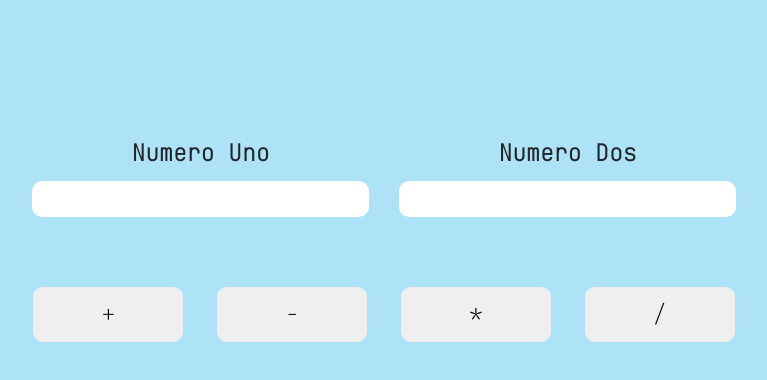
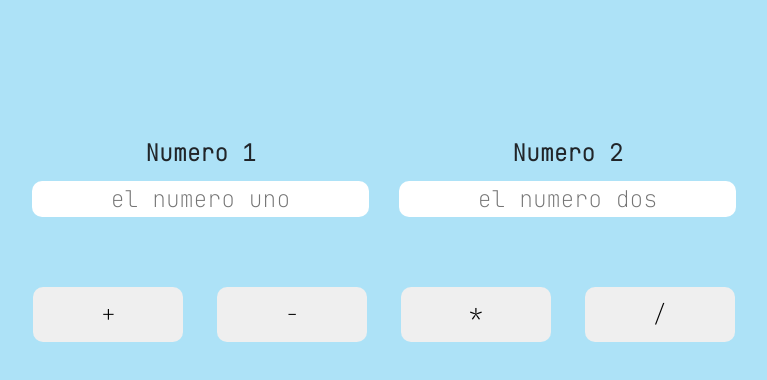
Before and after one commit to SaraMon24/calculadora, a plain HTML site: page index.html in a window 1280 px wide. Shown: the part 92-472 px from the top of the page, without its empty margins (256-1023 px from the left). Drawn offline with nearby package versions, Linux system fonts and the light colour scheme.

Commit message:
V5 con placeholder

```diff
--- a/index.html
+++ b/index.html
@@ -15,12 +15,12 @@
             <form id="cont" action="">
                 <div class="contenido">
                     <div>
-                        <label for="numeroUno">Numero Uno</label>
-                        <input id="numeroUno" type="text">
+                        <label for="numeroUno">Numero 1</label>
+                        <input id="numeroUno" type="text" placeholder="el numero uno">
                     </div>
                     <div>
-                        <label for="numeroDos">Numero Dos</label>
-                        <input id="numeroDos" type="text">
+                        <label for="numeroDos">Numero 2</label>
+                        <input id="numeroDos" type="text" placeholder="el numero dos">
                     </div>
                 </div>
                 <div>
```
